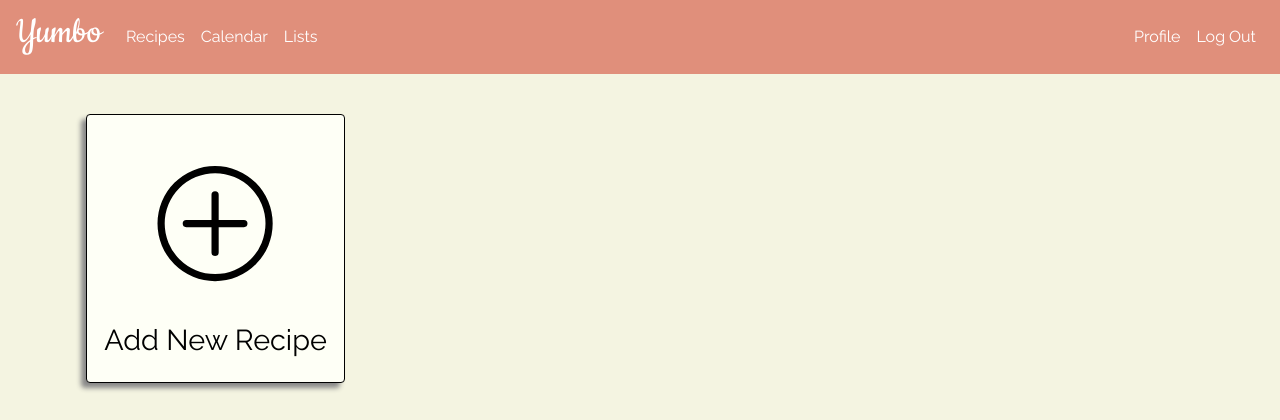
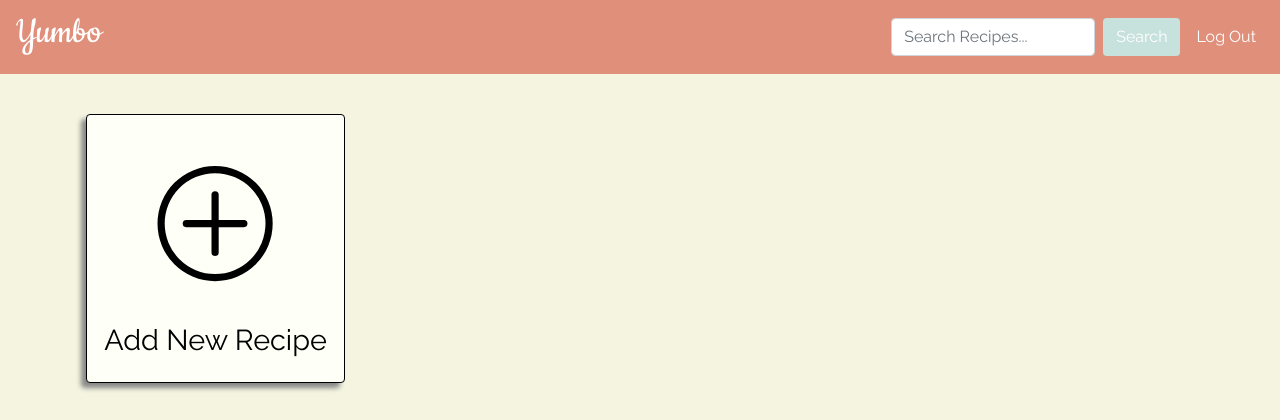
Before and after one commit to TheVulcanWizard/Yumbo, a Django app: page / in a window 1280 px wide. Shown: the top 420 px of the page. Run offline with Django 3.2, Linux system fonts and the light colour scheme; the visitor is signed in with stand-in values (Sample User, id 1); data that the repository does not hold is empty; some libraries are stand-ins or nearby versions.

Commit message:
Commented out unecessary navbar links

```diff
--- a/recipes/templates/recipes/base.html
+++ b/recipes/templates/recipes/base.html
@@ -28,26 +28,30 @@
             </button>
 
             <div class="collapse navbar-collapse ml-3 ml-sm-0 mb-0" id="yumboNavbar">
-                <ul class="navbar-nav mr-auto">
+                <!-- <ul class="navbar-nav mr-auto">
                     <li class="nav-item">
-                        <a class="nav-link active" aria-current="page" href="{% url 'recipes' %}">Recipes</a>
+                        <a class="nav-link active" aria-current="page" href="% url 'recipes' %">Recipes</a>
                     </li>
                     <li class="nav-item">
-                        <a class="nav-link active" href="{% url 'calendar' %}">Calendar</a>
+                        <a class="nav-link active" href="% url 'calendar' %">Calendar</a>
                     </li>
                     <li class="nav-item">
                         <a class="nav-link active" href="#">Lists</a>
                     </li>
-                </ul>
+                </ul> -->
 
 
                 <!-- We can probably just have one ul tag and have the if statement on the li tag groups -->
                 {% if user.is_authenticated %}
-                    <ul class="navbar-nav mr-3 ml-auto">
-                        <li class="nav-item">
-                            <a class="nav-link active" href="{% url 'profile' %}">Profile</a>
-                        </li>
-                        <li class="nav-item">
+                    <form class="form-inline d-flex my-2 my-lg-0 ml-auto">
+                        <input class="form-control mr-sm-2 friendly-input" type="search" placeholder="Search Recipes..." aria-label="Search">
+                        <button class="btn custom-btn friendly-btn my-2 my-sm-0" type="submit">Search</button>
+                    </form>
+                    <ul class="navbar-nav mr-3">
+                        <!-- <li class="nav-item">
+                            <a class="nav-link active" href="% url 'profile' %">Profile</a>
+                        </li> -->
+                        <li class="nav-item ml-2">
                             <a class="nav-link active" href="{% url 'logout' %}">Log Out</a>
                         </li>
                     </ul>
--- a/recipes/urls.py
+++ b/recipes/urls.py
@@ -4,8 +4,8 @@ from . import views
 
 urlpatterns = [
     path('', views.home, name='yumbo-home'),
-    path('about/', views.about, name='yumbo-about'),
-    path('recipes/', views.recipes, name='recipes'),
+    # path('about/', views.about, name='yumbo-about'),
+    # path('recipes/', views.recipes, name='recipes'),
     path('recipes/<int:recipe_id>', views.recipe_detail, name='recipe-detail'),
     path('create-recipe/', views.create_recipe, name='create-recipe'),
     path('edit-recipe/<int:recipe_id>', views.edit_recipe, name='edit-recipe'),
--- a/recipes/views.py
+++ b/recipes/views.py
@@ -15,16 +15,16 @@ def home(request):
     }
     return render(request, 'recipes/home.html', context)
 
-def about(request):
-    return render(request, 'recipes/about.html')
+# def about(request):
+#     return render(request, 'recipes/about.html')
 
-@login_required
-def recipes(request):
-    #creating this view in the event that our home dashboard differs from a recipe focused view
-    context = {
-        'recipes': Recipe.objects.filter(user=request.user),
-    }
-    return render(request, 'recipes/home.html', context)
+# @login_required
+# def recipes(request):
+#     #creating this view in the event that our home dashboard differs from a recipe focused view
+#     context = {
+#         'recipes': Recipe.objects.filter(user=request.user),
+#     }
+#     return render(request, 'recipes/home.html', context)
 
 @login_required
 def recipe_detail(request, recipe_id):
```
